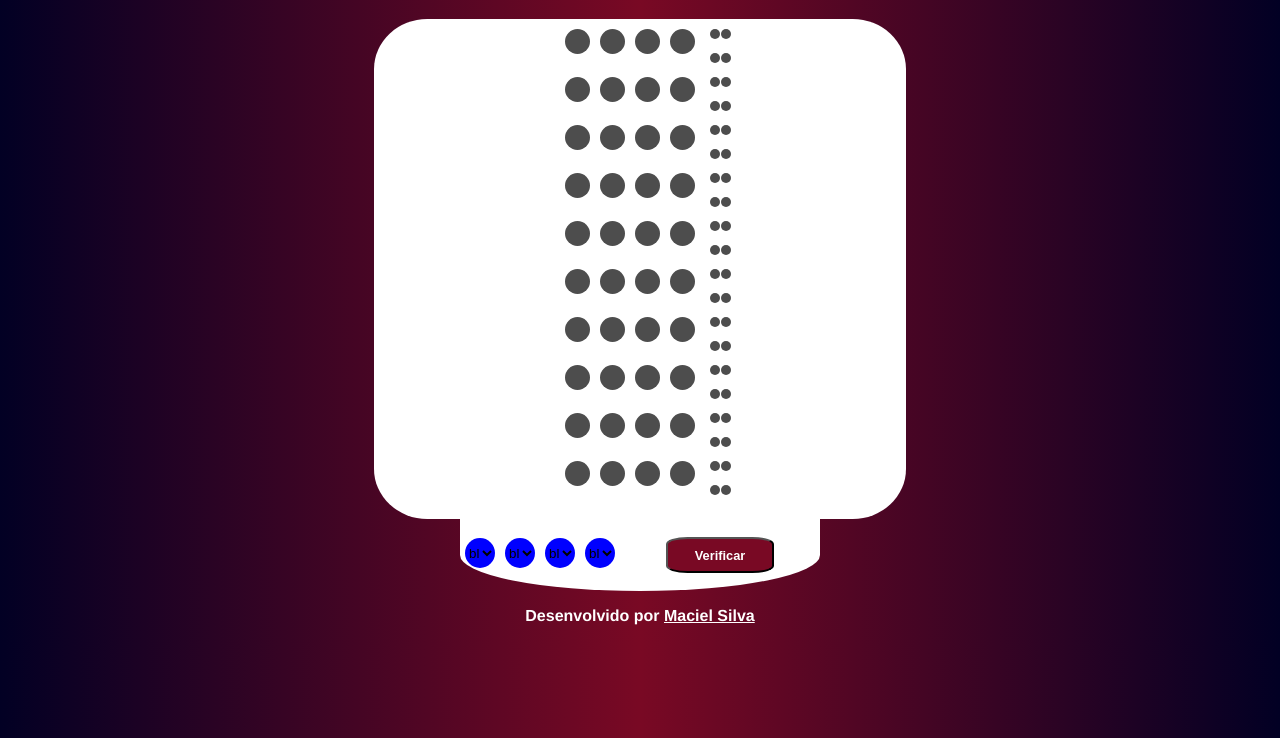
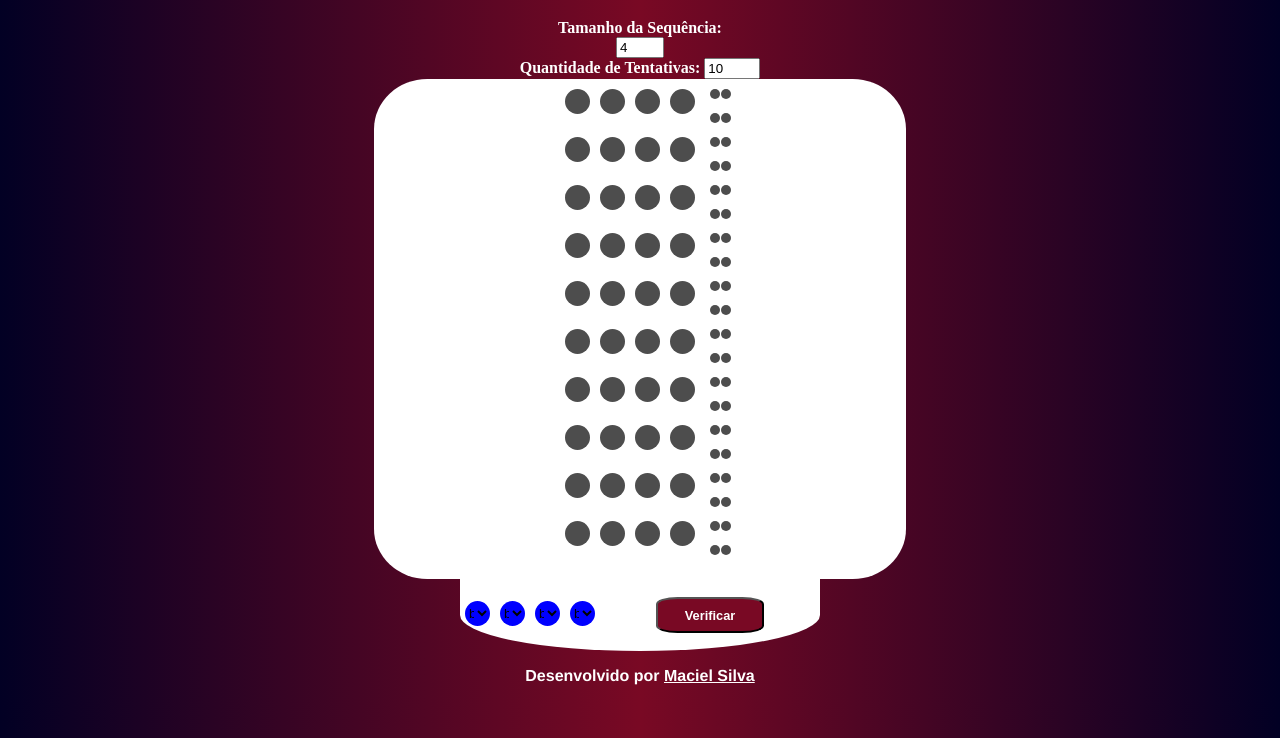
Before and after one commit to silvamaciel/MasterMind-Javascript, a plain HTML site: page index.html in a window 1280 px wide. Shown: the part 62-800 px from the top of the page. Drawn offline with Linux system fonts and the light colour scheme; a web font is replaced by a local one.

Commit message:
func. dificuldade

```diff
--- a/index.html
+++ b/index.html
@@ -1,5 +1,5 @@
 <!DOCTYPE html>
-<html lang="en">
+<html lang="pt-br">
 
 <head>
     <meta charset="UTF-8" />
@@ -13,9 +13,21 @@
     <header>
         <h1>Mastermind</h1>
     </header>
+    <section class="section-ajuste-dificuldade">
+        <div>
+            <label for="tamanhoSequencia">Tamanho da Sequência:</label><br />
+            <input type="number" id="tamanhoSequencia" value="4" min="2" max="6" step="2" />
+        </div>
+        <div>
+            <label for="maxTentativas">Quantidade de Tentativas:</label>
+            <input type="number" id="maxTentativas" value="10" min="6" max="10" step="2" />
+        </div>
+    </section>
+
     <main>
+        <!-- Conteúdo de validação de cores será ajustado aqui-->
     </main>
-    <section>
+    <section class="section-de-validacao">
         <div id="selecao-de-cores"></div>
         <input id="validar-btn" type="button" value="Verificar" />
     </section>
--- a/script.js
+++ b/script.js
@@ -1,13 +1,26 @@
 const main_display = document.querySelector('main');
 const div_escolher_cores = document.getElementById('selecao-de-cores');
 const botao_validacao = document.getElementById('validar-btn');
+const tamanhoSequenciaInput = document.getElementById('tamanhoSequencia');
+const maxTentativasInput = document.getElementById('maxTentativas');
 
-let tamanhoDaSequencia = 4;
-let maxTentativas = 10;
+let tamanhoDaSequencia = parseInt(tamanhoSequenciaInput.value);
+let maxTentativas = parseInt(maxTentativasInput.value);
 let cores = ['blue', 'yellow', 'orange', 'green', 'purple'];
+
 
 let sequenciaAleatoria = [];
 let quantidade_tentativas = 1;
+
+tamanhoSequenciaInput.addEventListener('input', function () {
+    tamanhoDaSequencia = parseInt(this.value);
+    reiniciarJogo();
+});
+
+maxTentativasInput.addEventListener('input', function () {
+    maxTentativas = parseInt(this.value);
+    reiniciarJogo();
+});
 
 function criarSequenciaAleatoria() {
     for (let i = 1; i <= tamanhoDaSequencia; i++) {
@@ -63,17 +76,18 @@ function ChecarAcertos(correcaoTentativa) {
 
     if (QtdAcertos === tamanhoDaSequencia) {
         alert('Parabéns, você venceu!');
-        init();
+        reiniciarJogo();
     } else if (quantidade_tentativas >= maxTentativas) {
         alert('Não fique Triste, tente novamente!');
-        init();
+        reiniciarJogo();
     } else {
         quantidade_tentativas++;
     }
 }
 
 
-function init() {
+
+function reiniciarJogo() {
     sequenciaAleatoria = [];
     quantidade_tentativas = 1;
     main_display.innerHTML = '';
@@ -127,5 +141,4 @@ function init() {
     console.log('Sequência correta para vencer: ', sequenciaAleatoria);
 }
 
-
-init();
+reiniciarJogo();
--- a/style.css
+++ b/style.css
@@ -11,11 +11,12 @@ body {
     font-weight: bold;
 }
 
-header{
+header {
     font-family: 'Agbalumo', cursive;
     letter-spacing: 2px;
 }
-section {
+
+.section-de-validacao {
     display: flex;
     margin: 0 auto;
     align-items: center;
@@ -89,10 +90,11 @@ main {
 }
 
 .selecionar-cor select {
-    width: 30px;
-    height: 30px;
+    width: 25px;
+    height: 25px;
     border: 0px;
     outline: none;
+    cursor: pointer;
 }
 
 input[type=button] {
@@ -146,11 +148,11 @@ input[type=button]:active {
     background-color: black;
 }
 
-footer{
+footer {
     color: white;
     font-family: 'Franklin Gothic Medium', 'Arial Narrow', Arial, sans-serif;
 }
 
-a{
+a {
     color: white;
 }
```
